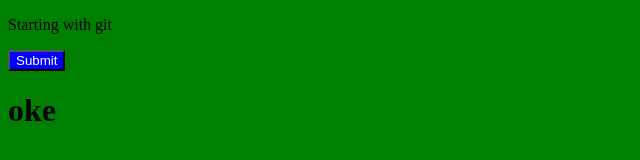
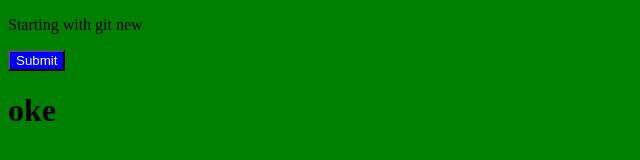
Before and after one commit to Lilykarry/git--tutorial, a plain HTML site: page index.html in a window 1280 px wide. Shown: the full height of the page, 0-640 px from the left. Drawn offline with Linux system fonts and the light colour scheme.

Commit message:
update index.html file new

```diff
--- a/index.html
+++ b/index.html
@@ -9,7 +9,7 @@
     <link rel="stylesheet" href="index2.css">
 </head>
 <body>
-    <p>Starting with git</p>
+    <p>Starting with git new</p>
     <button>Submit</button>
     <h1>oke</h1>
 </body>
```
